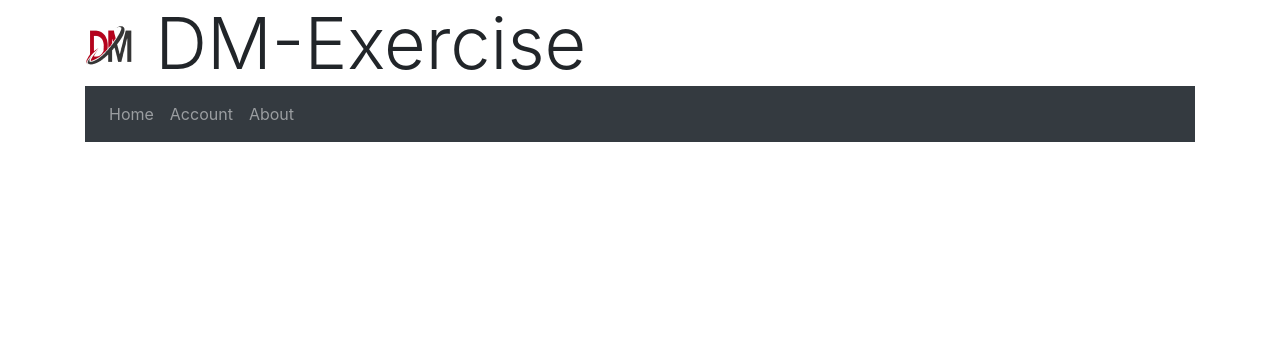
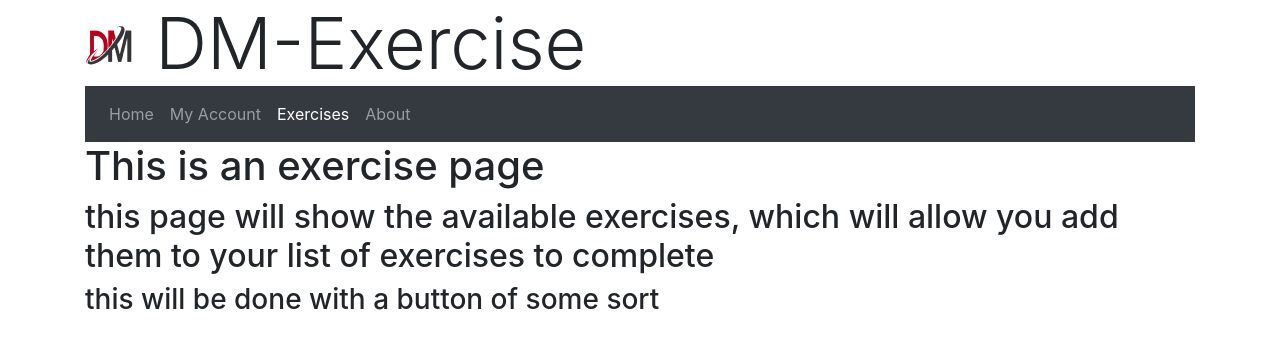
Before and after one commit to millad1/Diego-Exercise-App, a Vue app: page /exercises in a window 1280 px wide. Shown: the top 348 px of the page. Built offline with nearby package versions, Linux system fonts and the light colour scheme.

Commit message:
added exrecise on nav

```diff
--- a/src/components/Nav.vue
+++ b/src/components/Nav.vue
@@ -5,10 +5,13 @@
                 <router-link class="nav-link" exact-active-class="active" to="/">Home</router-link>
             </li>
             <li class="nav-item">
-                <router-link class="nav-link" exact-active-class="active" to="/about">Account</router-link>
+                <router-link class="nav-link" exact-active-class="active" to="/myAccount">My Account</router-link>
             </li>
             <li class="nav-item">
-                <router-link class="nav-link" exact-active-class="active" to="/play">About</router-link>
+                <router-link class="nav-link" exact-active-class="active" to="/exercises">Exercises</router-link>
+            </li>
+            <li class="nav-item">
+                <router-link class="nav-link" exact-active-class="active" to="/about">About</router-link>
             </li>
         </ul>
     </nav>
--- a/src/router.js
+++ b/src/router.js
@@ -1,8 +1,7 @@
 import Vue from 'vue'
 import Router from 'vue-router'
 import Home from './views/Home.vue'
-import About from './views/About.vue'
-import Account from './views/Account.vue'
+import Exercises from './views/Exercises.vue'
 
 Vue.use(Router)
 
@@ -18,12 +17,20 @@ export default new Router({
     {
       path: '/about',
       name: 'about',
-      component: About
+      // route level code-splitting
+      // this generates a separate chunk (about.[hash].js) for this route
+      // which is lazy-loaded when the route is visited.
+      component: () => import(/* webpackChunkName: "about" */ './views/About.vue')
     },
     {
-      path: '/account',
-      name: 'account',
-      component: Account
+      path: '/myAccount',
+      name: 'myAccount',
+      component: () => import(/* webpackChunkName: "account" */ './views/myAccount.vue')
+    },
+    {
+      path: '/exercises',
+      name: 'exercises',
+      component: Exercises
     }
 
   ]
--- /dev/null
+++ b/src/views/Exercises.vue
@@ -0,0 +1,7 @@
+<template>
+  <div class="about">
+    <h1>This is an exercise page</h1>
+    <h2>this page will show the available exercises, which will allow you add them to your list of exercises to complete</h2>
+    <h3>this will be done with a button of some sort</h3>
+  </div>
+</template>
```
Also changed, not shown: src/views/myAccount.vue (renamed from src/views/Account.vue).
